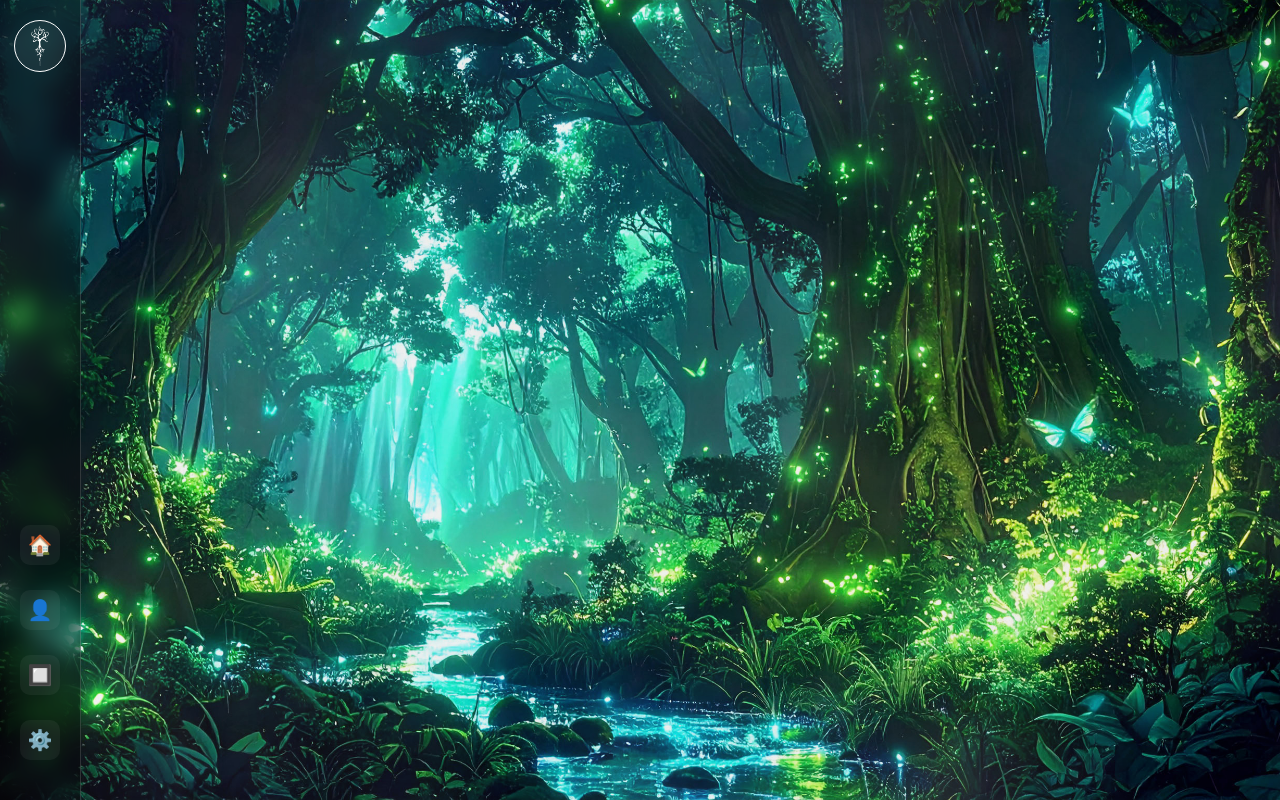
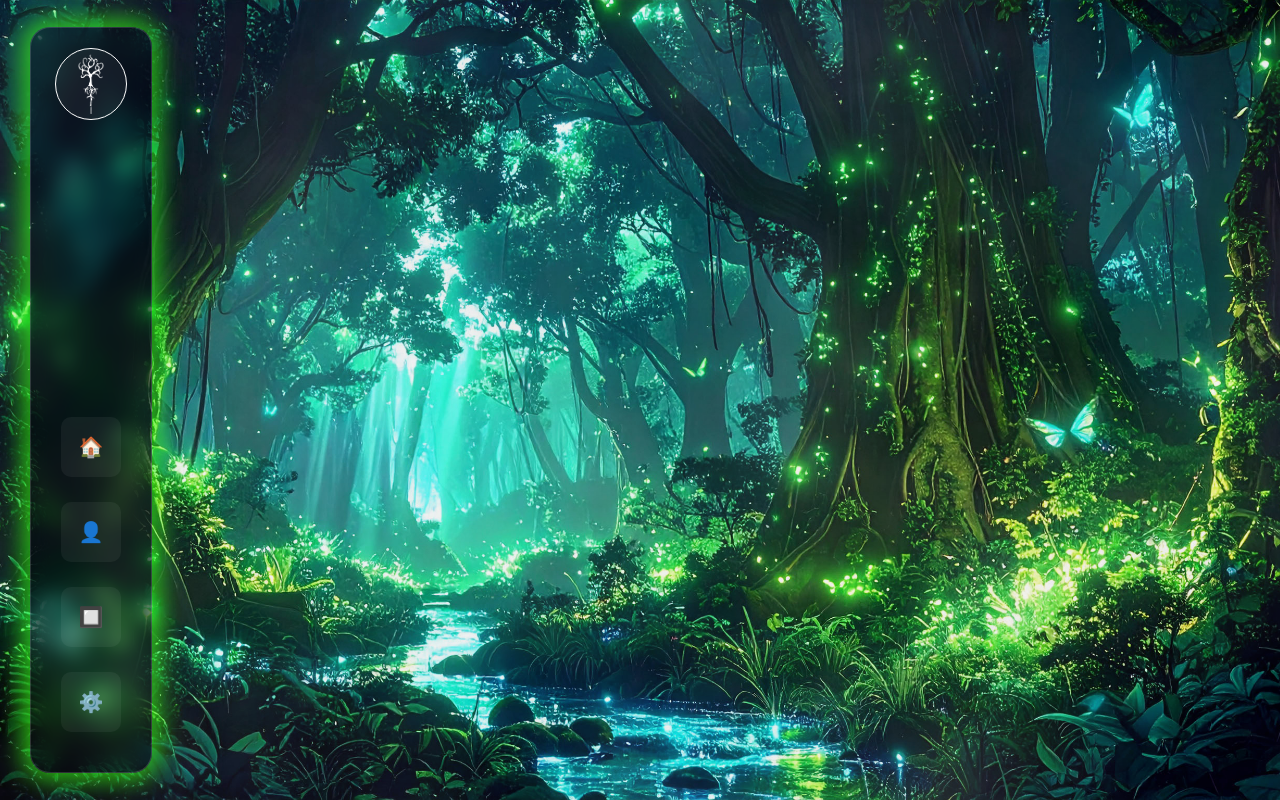
Before and after one commit to andrevanheerden/Yggdrasil, a React (Create React App) app in the folder yggdrasil/frontend/: page /home in a window 1280 px wide. Built offline with nearby package versions, Linux system fonts and the light colour scheme.

Commit message:
sidebar css fixes and new additions

```diff
--- a/yggdrasil/frontend/src/pages/homePage/Home.css
+++ b/yggdrasil/frontend/src/pages/homePage/Home.css
@@ -1,16 +1,20 @@
 .sidebar {
   position: fixed;
-  top: 0;
+  top: 50%;
   left: 0;
-  width: 80px;
-  height: 100vh;
+  transform: translateY(-50%);
+  width: 120px;
+  height: 93vh;
   display: flex;
   flex-direction: column;
   justify-content: space-between;
   background: rgba(0, 0, 0, 0.3);
   backdrop-filter: blur(10px);
-  border-right: 1px solid rgba(255, 255, 255, 0.15);
+  border: 1px solid rgba(255, 255, 255, 0.15);
+  border-radius: 20px;
   z-index: 1000;
+  box-shadow: 0 0 24px 8px #37ff14b2; /* Neon green shadow all around */
+  margin-left: 30px;
 }
 
 .logo-container {
@@ -20,8 +24,8 @@
 }
 
 .logo {
-  width: 40px;
-  height: 40px;
+  width: 60px;
+  height: 60px;
   object-fit: contain;
   border: 1px solid white;
   border-radius: 50%;
@@ -38,8 +42,8 @@
 }
 
 .nav-icon {
-  width: 40px;
-  height: 40px;
+  width: 60px;
+  height: 60px;
   font-size: 20px;
   color: white;
   display: flex;
```
